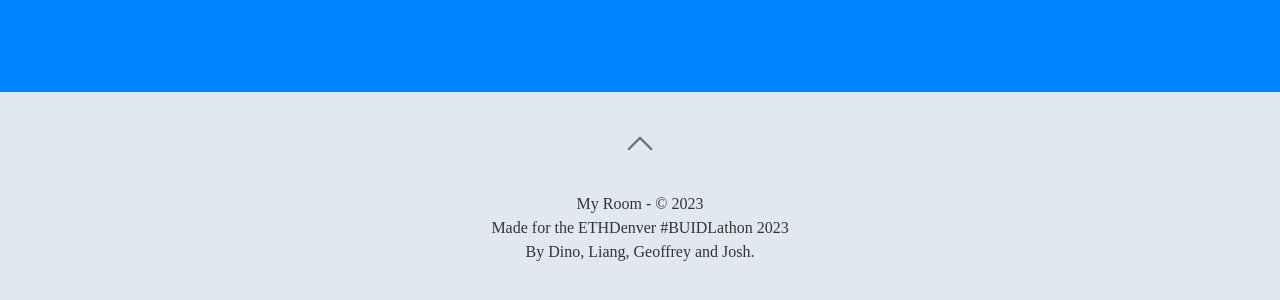
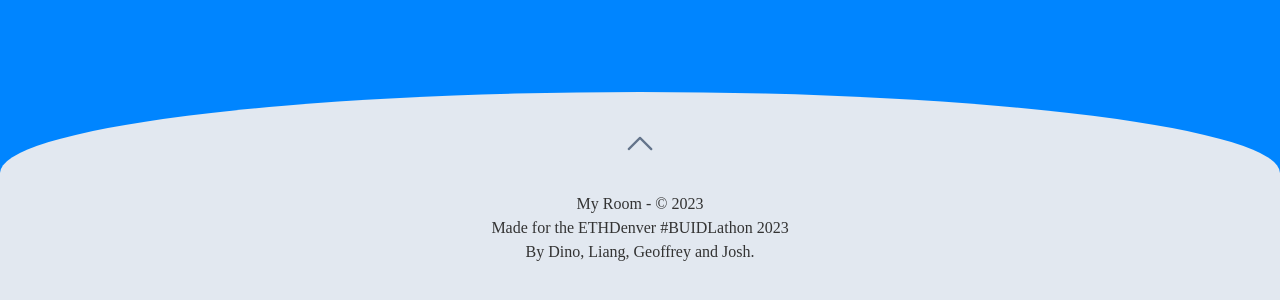
Before and after one commit to joshocalico/web3getter, a Next.js app in the folder apps/dashkit/: page / in a window 1280 px wide. Shown: the part 432-732 px from the top of the page. Built offline with nearby package versions, Linux system fonts and the light colour scheme.

Commit message:
Fix border radius

```diff
--- a/apps/dashkit/src/pages/index.tsx
+++ b/apps/dashkit/src/pages/index.tsx
@@ -59,8 +59,10 @@ export default function Home() {
         <RoomLogo style={{ opacity, scale }} />
       </div>
       <div
-        className={"flex flex-col items-center w-screen h-screen rounded-t-3xl"}
-        style={{ translate: "0 calc(100vh - 400px)" }}
+        className={"flex flex-col items-center w-screen h-screen"}
+        style={{
+          translate: "0 calc(100vh - 400px)",
+        }}
       >
         <motion.p
           className="text-center text-6xl pb-16"
@@ -71,6 +73,10 @@ export default function Home() {
         <div
           ref={introRef}
           className={"flex flex-col items-center bg-slate-200 w-screen h-full"}
+          style={{
+            borderTopLeftRadius: "50% 12%",
+            borderTopRightRadius: "50% 12%",
+          }}
         >
           <HiChevronUp
             className={"text-slate-500 text-4xl my-8"}
```
